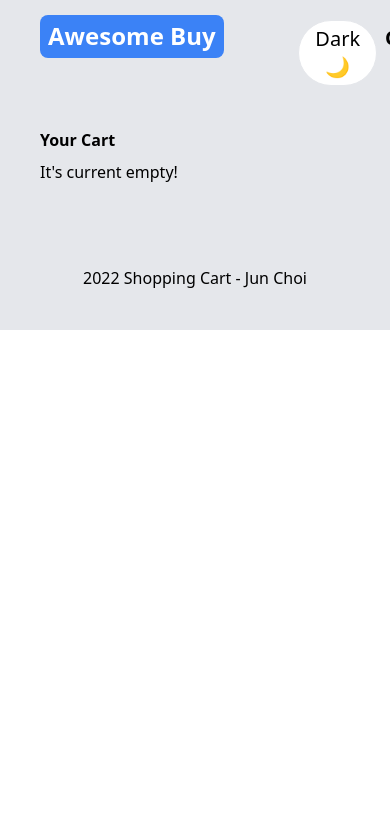
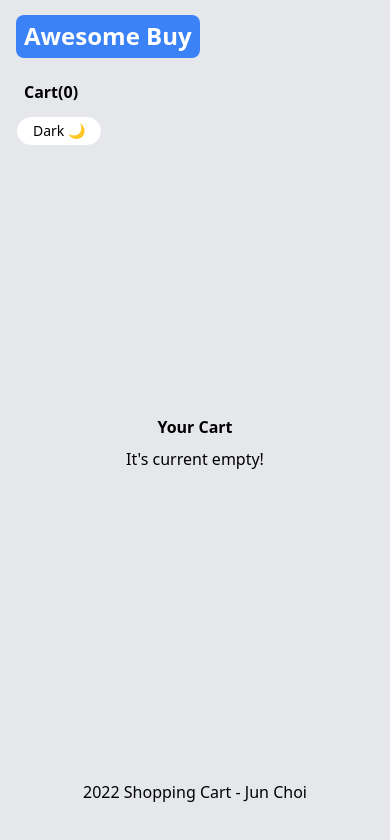
Before and after one commit to cjh4549/Shopping-Cart, a React (Create React App) app: page /cart in a window 390 px wide. Shown: the top 840 px of the page. Built offline with nearby package versions, Linux system fonts and the light colour scheme.

Commit message:
added more styling and media queries

```diff
--- a/src/App.js
+++ b/src/App.js
@@ -4,7 +4,6 @@ import Navbar from './components/Navbar';
 import Footer from './components/Footer';
 
 import { Routes, Route } from 'react-router-dom';
-import { useProductContext } from './context/ProductContextProvider';
 
 import Main from './pages/Main';
 import Cart from './pages/Cart';
@@ -15,7 +14,7 @@ function App() {
 
   return (
     <div className={darkTheme ? 'dark' : null}>
-      <div className="bg-gray-200 dark:bg-gray-900 dark:text-white overflow-hidden">
+      <div className="bg-gray-200 min-h-screen flex flex-col justify-between dark:bg-gray-900 dark:text-white">
         <Navbar darkTheme={darkTheme} setDarkTheme={setDarkTheme} />
         <Routes className="p-5">
             <Route path="/" element={<Main />} />
--- a/src/components/CartItem.js
+++ b/src/components/CartItem.js
@@ -4,23 +4,23 @@ export default function CartItem({ id, quantity }) {
     const { removeItems, data, decreaseQuantity, increaseQuantity } = useProductContext();
     const item = data.find(product => product.id == id)
 
-    const { title, image, price } = item;
+    // const { title, image, price } = item;
 
     if (item == null) {
         return <h2>Nothing matched</h2>
     } else {
         return(
-            <article className="flex">
-                <img className="max-w-xl w-28" src={image} alt={title} />
-                <aside className="ml-20">
-                    <h3>{title}</h3>
+            <article className="flex mb-4 sm:flex-col">
+                <img className="max-w-xl w-28" src={item.image} alt={item.title} />
+                <aside className="ml-20 sm:ml-0 sm:mt-6 sm:mb-10">
+                    <h3>{item.title}</h3>
                     <p>
                         <button className="font-bold mr-2" onClick={() => decreaseQuantity(id)}>-</button>
                         <span>Quantity: {quantity}</span>
                         <button className="font-bold ml-2" onClick={() => increaseQuantity(id)}>+</button>
                     </p>
-                    <p>${price}</p>
-                    <p>Total: ${price * quantity}</p>
+                    <p>${item.price}</p>
+                    <p>Total: ${item.price * quantity}</p>
                     <button className="hover:underline" onClick={() => removeItems(id)}>Remove</button>
                 </aside>
             </article>
--- a/src/components/Navbar.js
+++ b/src/components/Navbar.js
@@ -2,14 +2,12 @@ import { Link } from 'react-router-dom';
 import { useProductContext } from '../context/ProductContextProvider';
 
 export default function Navbar({ darkTheme, setDarkTheme }){
-    const { checkQuantity, cartItems } = useProductContext();
-
-    console.log(cartItems)
+    const { cartItems } = useProductContext();
 
     return(
-        <header className="px-10 py-5 flex flex-wrap justify-center items-center border-b-2 sm:justify-between dark:border-gray-700 border-gray-200">
+        <header className="sm:px-4 px-10 py-5 flex flex-wrap justify-center items-center border-b-2 sm:justify-between dark:border-gray-700 border-gray-200">
             <nav className="w-full">
-                <ul className="flex justify-between w-100">
+                <ul className="flex justify-between w-100 sm:flex-col">
                     <li className="w-5/6">
                         <Link to="/">
                             <span className="rounded-lg text-2xl bg-blue-500 font-bold text-white py-1.5 pt-1 px-2 dark:bg-gray-500 dark:text-gray-900">
@@ -17,15 +15,15 @@ export default function Navbar({ darkTheme, setDarkTheme }){
                             </span>
                         </Link>
                     </li>
-                    <div className="flex w-1/6 justify-evenly">
-                        <li>
-                            <button type="button" onClick={() => setDarkTheme(!darkTheme)} className="text-xl dark:bg-gray-50 dark:text-gray-900 bg-white border rounded-full px-4 py-1 hover:shadow-lg">
+                    <div className="flex w-1/6 justify-evenly sm:mt-6 sm:flex-col-reverse">
+                        <li className="sm:block sm:w-28">
+                            <button type="button" onClick={() => setDarkTheme(!darkTheme)} className="text-xl sm:text-sm dark:bg-gray-50 dark:text-gray-900 bg-white border rounded-full px-4 py-1 hover:shadow-lg sm:w-2/1">
                                 {darkTheme ? 'Light 💡' : 'Dark 🌙'}
                             </button>
                         </li>
-                        <li>
+                        <li className="sm:mb-2">
                             <Link to="/cart" className="flex items-center">
-                                <span className="rounded-lg text-xl font-bold text-black hover:shadow-lg py-1 px-2 dark:text-gray-300">
+                                <span className="rounded-lg text-xl sm:text-base font-bold text-black hover:shadow-lg py-1 px-2 dark:text-gray-300">
                                     Cart({cartItems.reduce((acc, item) => {
                                         return acc = acc + item.quantity;
                                     }, 0)})
--- a/src/components/ProductList.js
+++ b/src/components/ProductList.js
@@ -19,16 +19,16 @@ export default function ProductList(){
     } else {
         return(
             <section>
-                <h2 className="text-center my-10 text-xl font-bold">Products</h2>
+                <h2 className="text-center my-14 text-2xl font-bold sm:text-left">Products</h2>
                 <div>
                     {data
                         ?.filter(({ title }) => title.toLowerCase().split(' ').join('').includes(searchTerm.toLowerCase().split(' ').join('')))
                         .map(({ id, title, image, rating:{ rate }, price }) => (
                         <Link to={`/product/${id}`} key={id}>
-                            <article>
-                                <img className="w-24 h-24 rounded" src={image} alt={title} />
-                                <div>
-                                    <h4>{title}</h4>
+                            <article className="flex w-1/2 mx-auto mb-8 sm:flex-col sm:w-full">
+                                <img className="w-24 object-cover" src={image} alt={title} />
+                                <div className="ml-24 flex flex-col justify-center sm:m-0">
+                                    <h3 className="text-xl sm:text-base">{title}</h3>
                                     <p>Rating: {rate}/5</p>
                                     <p>${price}</p>
                                 </div>
--- a/src/components/SearchForm.js
+++ b/src/components/SearchForm.js
@@ -1,7 +1,13 @@
 import { useProductContext } from '../context/ProductContextProvider';
+import { useRef, useEffect } from 'react';
 
 export default function SearchForm(){
     const { searchTerm, setSearchTerm, categories, setCategories } = useProductContext();
+    const searchRef = useRef(null);
+
+    useEffect(() => {
+        searchRef.current.focus();
+    }, [])
 
     const types = [
         {id: 1, name: 'all'},
@@ -17,21 +23,22 @@ export default function SearchForm(){
     }
 
     return(
-        <form>
-            <label htmlFor="search">
+        <form className="sm:flex sm:flex-col">
+            <label htmlFor="search" className="mr-4 font-bold sm:mb-4">
                 Search:
                 <input
-                    className="dark:text-black"
+                    className="dark:text-black ml-1 p-1 font-normal"
+                    ref={searchRef}
                     id="search"
                     name="search"
                     value={searchTerm}
                     onChange={(e) => setSearchTerm(e.target.value)}
                 />
             </label>
-            <label htmlFor="categories">
+            <label htmlFor="categories" className="font-bold">
                 Categories:
                 <select
-                    className="dark:text-black"
+                    className="dark:text-black ml-1 p-1 font-normal"
                     id="categories"
                     name="category"
                     value={categories}
--- a/src/context/ProductContextProvider.js
+++ b/src/context/ProductContextProvider.js
@@ -1,6 +1,15 @@
-import { useState, createContext, useContext } from "react";
+import { useState, createContext, useContext, useEffect } from "react";
 
 const ProductContext = createContext();
+
+const getLocalStorage = () => {
+    let cartItems = localStorage.getItem('cartItems');
+    if(cartItems) {
+        return JSON.parse(cartItems);
+    } else {
+        return [];
+    }
+}
 
 export default function ProductContextProvider({ children }){
     const [data, setData] = useState([]);
@@ -9,7 +18,12 @@ export default function ProductContextProvider({ children }){
     const [searchTerm, setSearchTerm] = useState('');
     const [categories, setCategories] = useState('all');
     const [singleProductData, setSingleProductData] = useState([]);
-    const [cartItems, setCartItems] = useState([]);
+    const [cartItems, setCartItems] = useState(getLocalStorage());
+
+    //local storage
+    useEffect(() => {
+        localStorage.setItem('cartItems', JSON.stringify(cartItems))
+    }, [cartItems])
 
     const checkQuantity = (id) => {
         return cartItems.find(item => item.id === id)?.quantity || 0;
--- a/src/pages/Cart.js
+++ b/src/pages/Cart.js
@@ -6,26 +6,26 @@ export default function Cart(){
 
     if (cartItems.length < 1) {
         return(
-            <section className="px-10 mt-5">
+            <section className="px-10 mt-5 text-center">
                 <h2 className="font-bold mb-2">Your Cart</h2>
                 <p>It's current empty!</p>
             </section>
         )
     } else {
         return(
-            <section className="p-10">
-                <h2>Your Cart</h2>
+            <section className="flex flex-col justify-between py-14 px-40 min-h-screen sm:p-6">
+                <h2 className="font-bold text-xl mb-8">Your Cart</h2>
                 {cartItems.map(item => (
                     <CartItem key={item.id} {...item} />
                 ))}
                 <footer>
-                    <button className="hover:underline" onClick={() => clearCart()}>Clear Cart</button>
                     <div>
                         <p>Total: {cartItems.reduce((acc, currentItem) => {
-                            const item = data.find(product => product.id == currentItem.id)
-                            return acc + (item?.price || 0) * currentItem.quantity
+                            const item = data.find(product => product.id == currentItem.id);
+                            return acc + (item?.price || 0) * currentItem.quantity;
                         }, 0)}</p>
                     </div>
+                    <button className="hover:underline" onClick={() => clearCart()}>Clear Cart</button>
                 </footer>
             </section>
         )
--- a/src/pages/Main.js
+++ b/src/pages/Main.js
@@ -3,7 +3,7 @@ import ProductList from '../components/ProductList';
 
 export default function Main(){
     return(
-        <main className="px-10 mt-5">
+        <main className="px-10 mt-8 sm:px-4">
             <SearchForm />
             <ProductList />
         </main>
--- a/tailwind.config.js
+++ b/tailwind.config.js
@@ -6,6 +6,22 @@ module.exports = {
   darkMode: 'class',
   theme: {
     extend: {},
+    screens: {
+      '2xl': {'max': '1535px'},
+      // => @media (max-width: 1535px) { ... }
+
+      'xl': {'max': '1279px'},
+      // => @media (max-width: 1279px) { ... }
+
+      'lg': {'max': '1023px'},
+      // => @media (max-width: 1023px) { ... }
+
+      'md': {'max': '767px'},
+      // => @media (max-width: 767px) { ... }
+
+      'sm': {'max': '639px'},
+      // => @media (max-width: 639px) { ... }
+    }
   },
   plugins: [],
 }
```
Also changed, not shown: src/pages/SingleProduct.js (+12 -11 lines), 1 other file (tests, documents, lock files or other folders).
